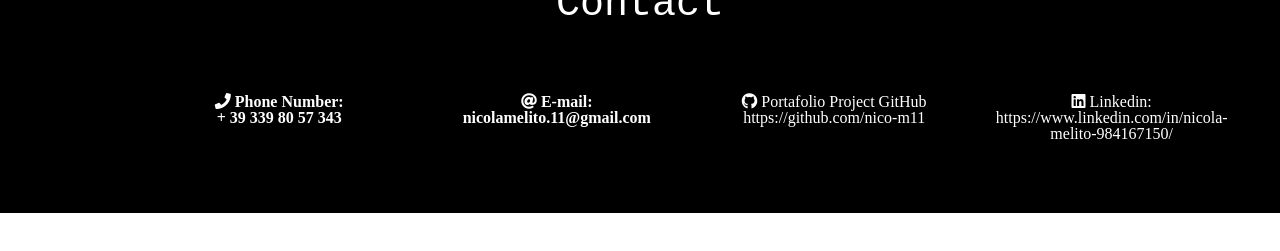
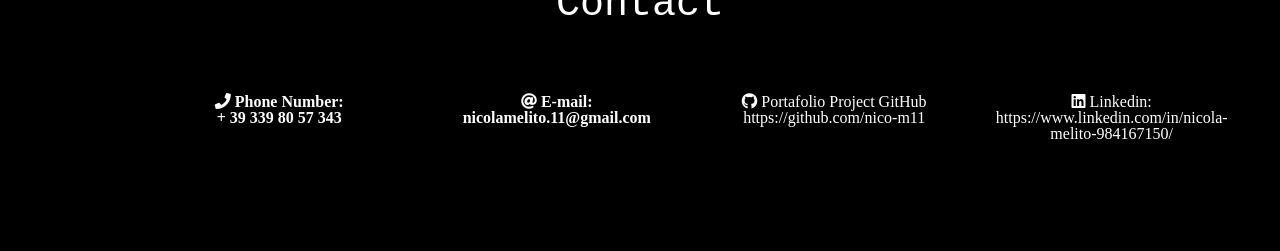
Before and after one commit to nico-m11/my-portafolio, a plain HTML site: page index.html in a window 1280 px wide. Shown: the part 4041-4292 px from the top of the page. Before the commit the page ends 4254 px from the top, so only its background shows below. Drawn offline with nearby package versions, Linux system fonts and the light colour scheme; a web font is replaced by a local one.

Commit message:
modifiche alla ultima main

```diff
--- a/css/style.css
+++ b/css/style.css
@@ -339,7 +339,7 @@ header {
 
 .main-cinque {
     display: flex;
-    height: 30vh;
+    height: 60vh;
     width: 100vw;
     justify-content: space-between;
     background-color: black;
--- a/index.html
+++ b/index.html
@@ -358,7 +358,7 @@
 								<i class="fas fa-at"> E-mail: <br> nicolamelito.11@gmail.com</i>
 							</span>
 						</div>
-						<div class="col-sm-12 col-md-6 col-lg-4 ">
+						<div class="col-sm-12 col-md-6 col-lg-4 mb-5 ">
 							<span  style='color: white;'>
 								<a href="https://github.com/nico-m11"><i class="fab fa-github"> Portafolio Project GitHub <br> https://github.com/nico-m11 </i></a>
 							</span>
```
